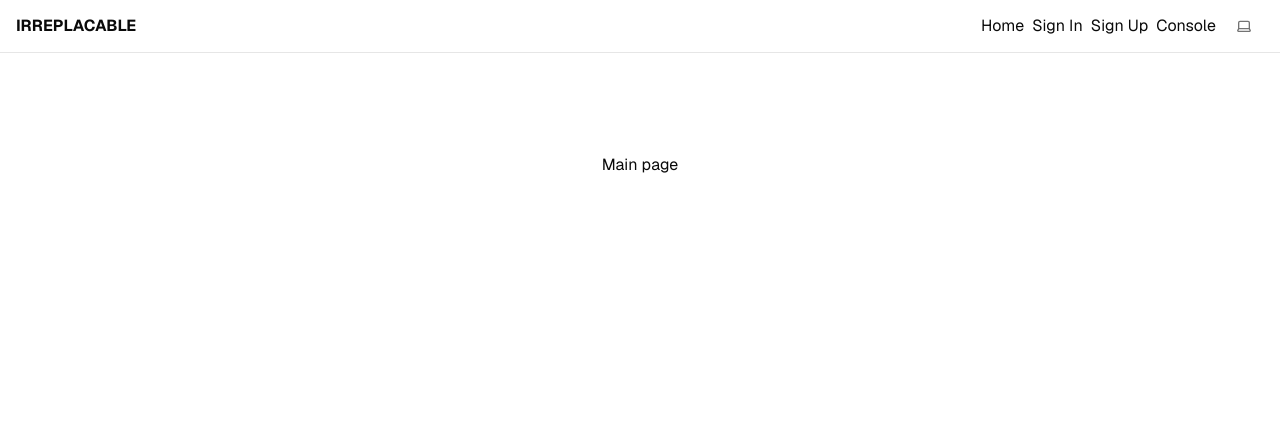
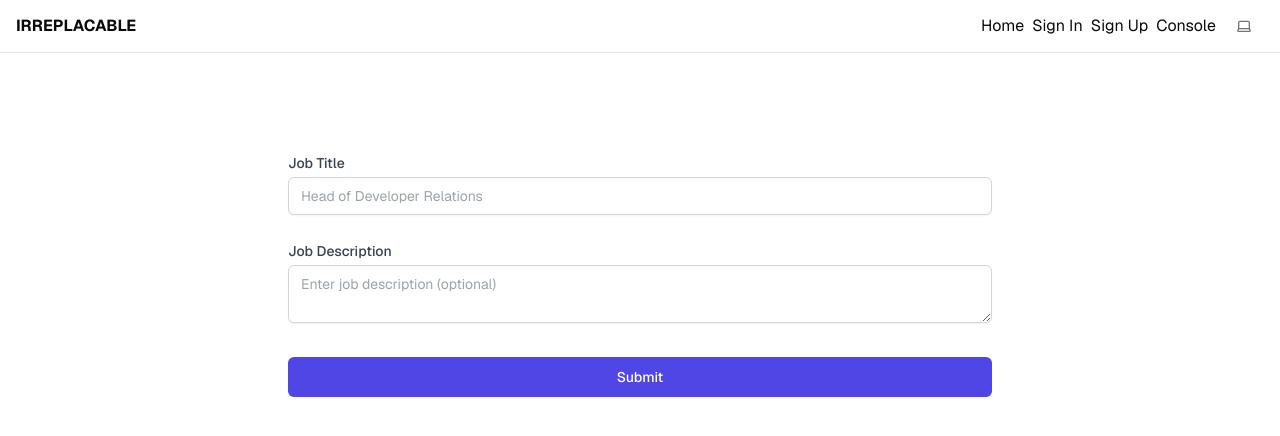
Before and after one commit to krish-adi/mono-paris-agent, a Next.js app in the folder frontend/: page / in a window 1280 px wide. Shown: the top 436 px of the page. Built offline with nearby package versions, Linux system fonts and the light colour scheme.

Commit message:
Setup barebone intake form

```diff
--- a/frontend/app/page.tsx
+++ b/frontend/app/page.tsx
@@ -1,7 +1,72 @@
-export default async function Home() {
-    return (
-        <>
-            <main className="flex-1 flex flex-col gap-6 px-4">Main page</main>
-        </>
-    );
+"use client";
+
+import { useState } from "react";
+import * as Form from "@radix-ui/react-form";
+import { Button } from "@/components/ui/button";
+
+export default function Home() {
+  const [loading, setLoading] = useState(false);
+
+  const handleSubmit = async (e: React.FormEvent) => {
+    e.preventDefault();
+    setLoading(true);
+    // Mock API call
+    await new Promise((resolve) => setTimeout(resolve, 2000));
+    setLoading(false);
+    alert("Form submitted");
+  };
+
+  return (
+    <main className="flex-1 flex flex-col gap-6 px-8 max-w-3xl w-svw">
+      <Form.Root onSubmit={handleSubmit} className="flex flex-col gap-4">
+        <Form.Field className="mb-2.5 grid" name="title">
+          <div className="flex items-baseline justify-between">
+            <Form.Label className="text-sm font-medium text-gray-700">
+              Job Title
+            </Form.Label>
+            <div className="flex gap-2 items-end">
+              <Form.Message
+                className="text-sm text-red-600"
+                match="valueMissing"
+              >
+                Please enter a job title
+              </Form.Message>
+            </div>
+          </div>
+          <Form.Control asChild>
+            <input
+              type="text"
+              required
+              placeholder="Head of Developer Relations"
+              className="mt-1 block w-full px-3 py-2 border border-gray-300 rounded-md shadow-sm focus:outline-none focus:ring-indigo-500 focus:border-indigo-500 sm:text-sm"
+            />
+          </Form.Control>
+        </Form.Field>
+        <Form.Field className="mb-2.5 grid" name="description">
+          <div className="flex items-baseline justify-between">
+            <Form.Label className="text-sm font-medium text-gray-700">
+              Job Description
+            </Form.Label>
+          </div>
+          <Form.Control asChild>
+            <textarea
+              placeholder="Enter job description (optional)"
+              className="mt-1 block w-full px-3 py-2 border border-gray-300 rounded-md shadow-sm focus:outline-none focus:ring-indigo-500 focus:border-indigo-500 sm:text-sm"
+            />
+          </Form.Control>
+        </Form.Field>
+        <Form.Submit asChild>
+          <Button
+            type="submit"
+            className={`mt-2 inline-flex items-center px-4 py-2 border border-transparent text-sm font-medium rounded-md shadow-sm text-white bg-indigo-600 hover:bg-indigo-700 focus:outline-none focus:ring-2 focus:ring-offset-2 focus:ring-indigo-500 ${
+              loading ? "opacity-50 cursor-not-allowed" : ""
+            }`}
+            disabled={loading}
+          >
+            {loading ? "Submitting..." : "Submit"}
+          </Button>
+        </Form.Submit>
+      </Form.Root>
+    </main>
+  );
 }
--- a/frontend/package.json
+++ b/frontend/package.json
@@ -6,10 +6,6 @@
     "start": "next start"
   },
   "dependencies": {
-    "@radix-ui/react-checkbox": "^1.1.1",
-    "@radix-ui/react-dropdown-menu": "^2.1.1",
-    "@radix-ui/react-label": "^2.1.0",
-    "@radix-ui/react-slot": "^1.1.0",
     "@supabase/ssr": "latest",
     "@supabase/supabase-js": "latest",
     "autoprefixer": "10.4.20",
@@ -19,6 +15,7 @@
     "next": "latest",
     "next-themes": "^0.4.3",
     "prettier": "^3.3.3",
+    "radix-ui": "^1.1.3",
     "react": "19.0.0",
     "react-dom": "19.0.0"
   },
```
Also changed, not shown: 2 other files (tests, documents, lock files or other folders).
